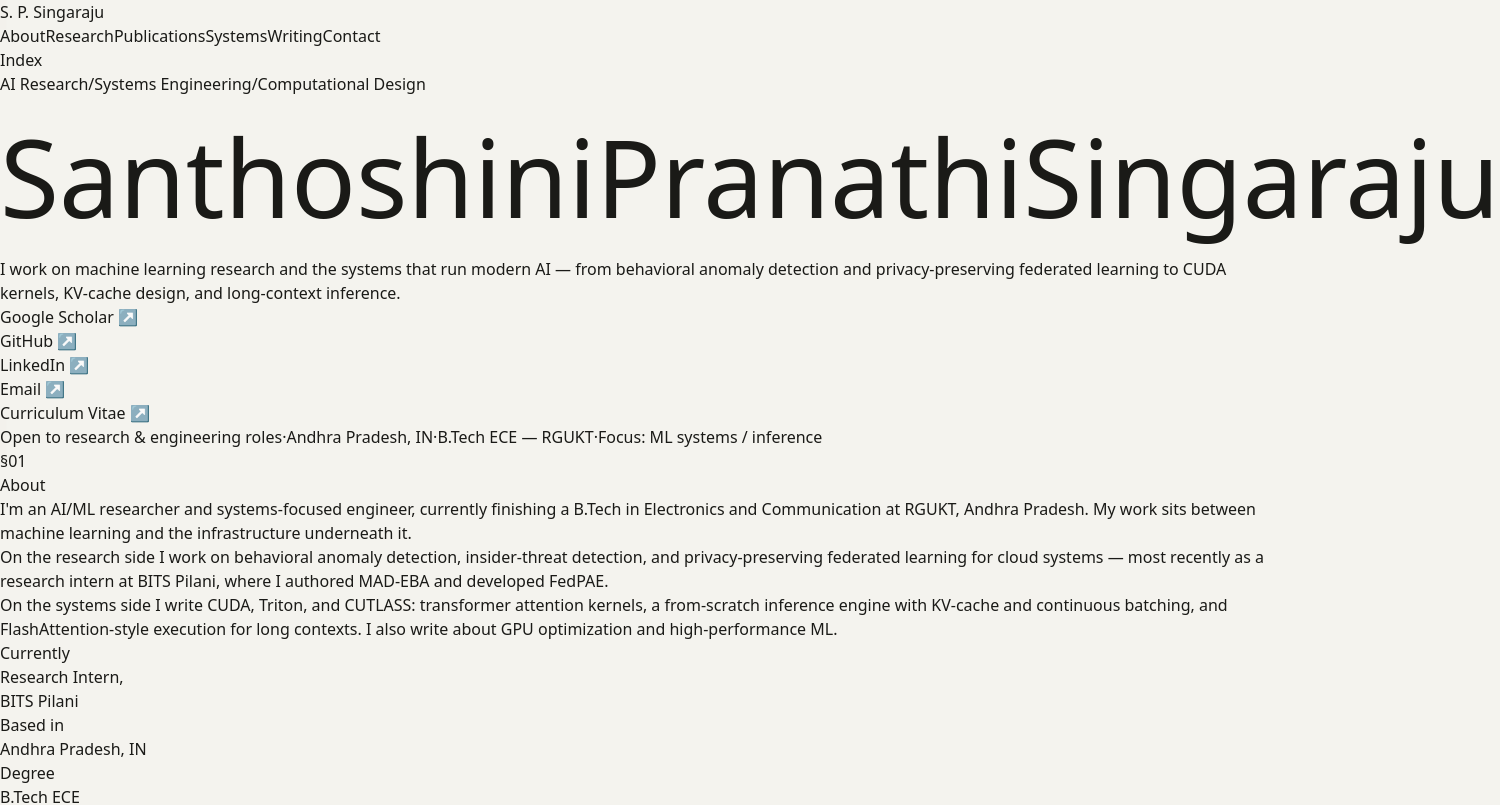
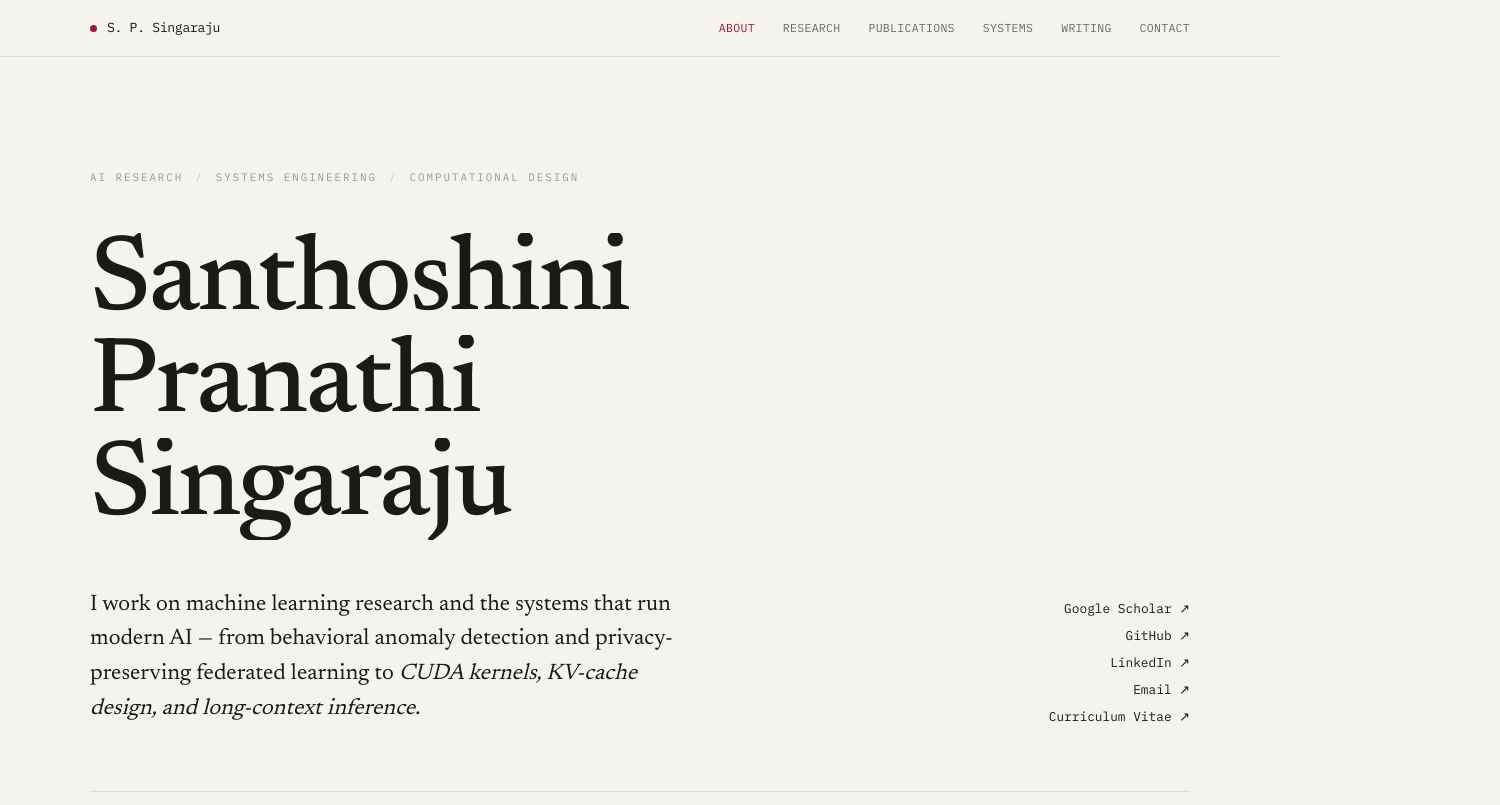
Before and after one commit to pranathi000/portfolio, a Next.js app: page / in a window 1280 px wide. Shown: the top 805 px of the page, 1500 px wide, since content can reach past the window. Built offline with nearby package versions, Linux system fonts and the light colour scheme.

Commit message:
Add files via upload

```diff
--- /dev/null
+++ b/tailwind.config.ts
@@ -0,0 +1,27 @@
+import type { Config } from "tailwindcss";
+
+const config: Config = {
+  content: ["./app/**/*.{ts,tsx}", "./components/**/*.{ts,tsx}"],
+  theme: {
+    extend: {
+      colors: {
+        paper:   "#F4F3EE",
+        surface: "#EEEDE6",
+        ink:     "#1A1A17",
+        soft:    "#6A6A62",
+        faint:   "#9A9A90",
+        line:    "#DCDBD3",
+        liness:  "#C9C8BF",
+        oxblood: "#9E1B2F",
+      },
+      fontFamily: {
+        serif: ["var(--font-serif)", "ui-serif", "Georgia", "serif"],
+        sans:  ["var(--font-sans)", "ui-sans-serif", "system-ui", "sans-serif"],
+        mono:  ["var(--font-mono)", "ui-monospace", "SFMono-Regular", "monospace"],
+      },
+      maxWidth: { site: "1180px" },
+    },
+  },
+  plugins: [],
+};
+export default config;
```
